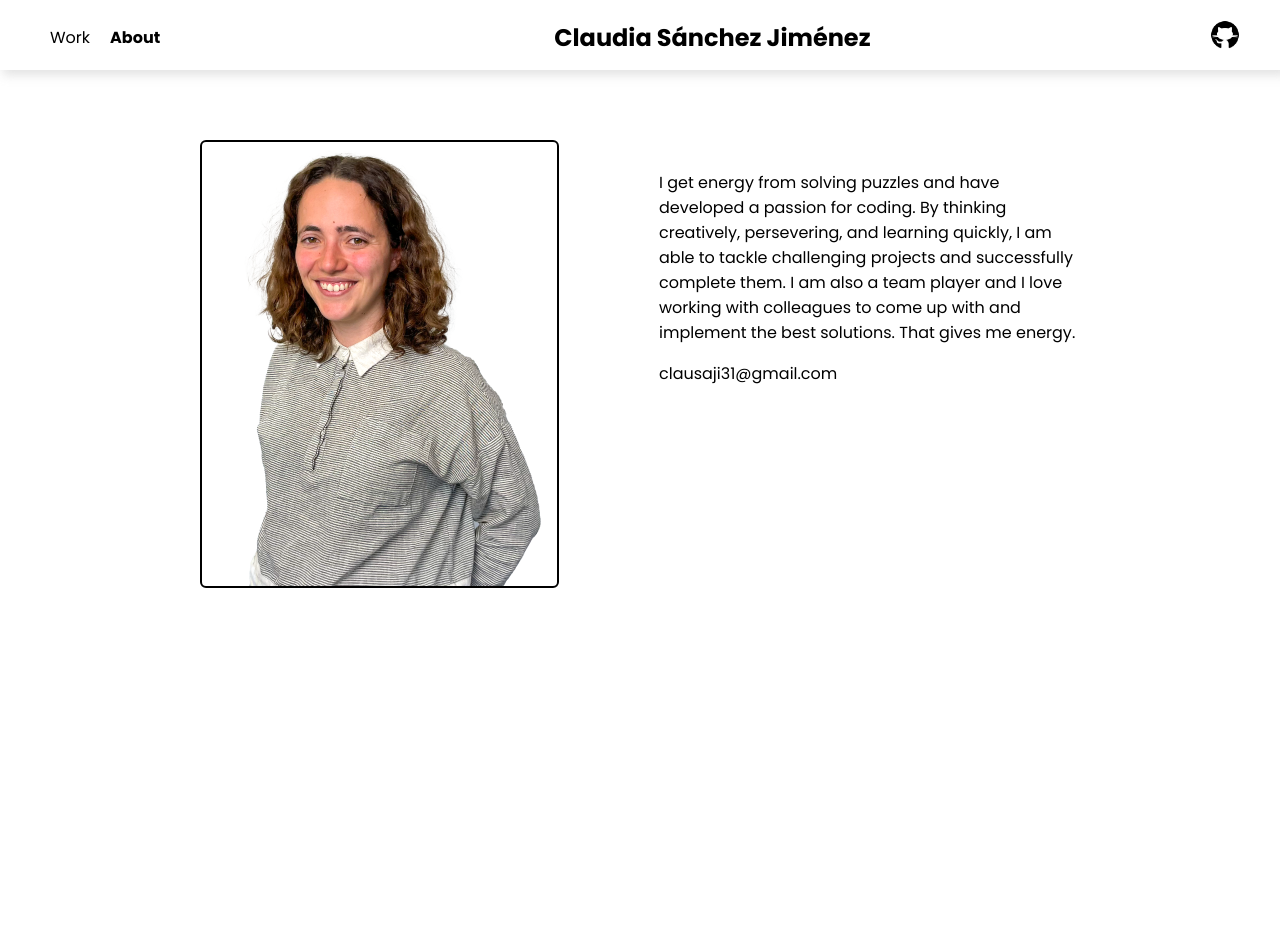
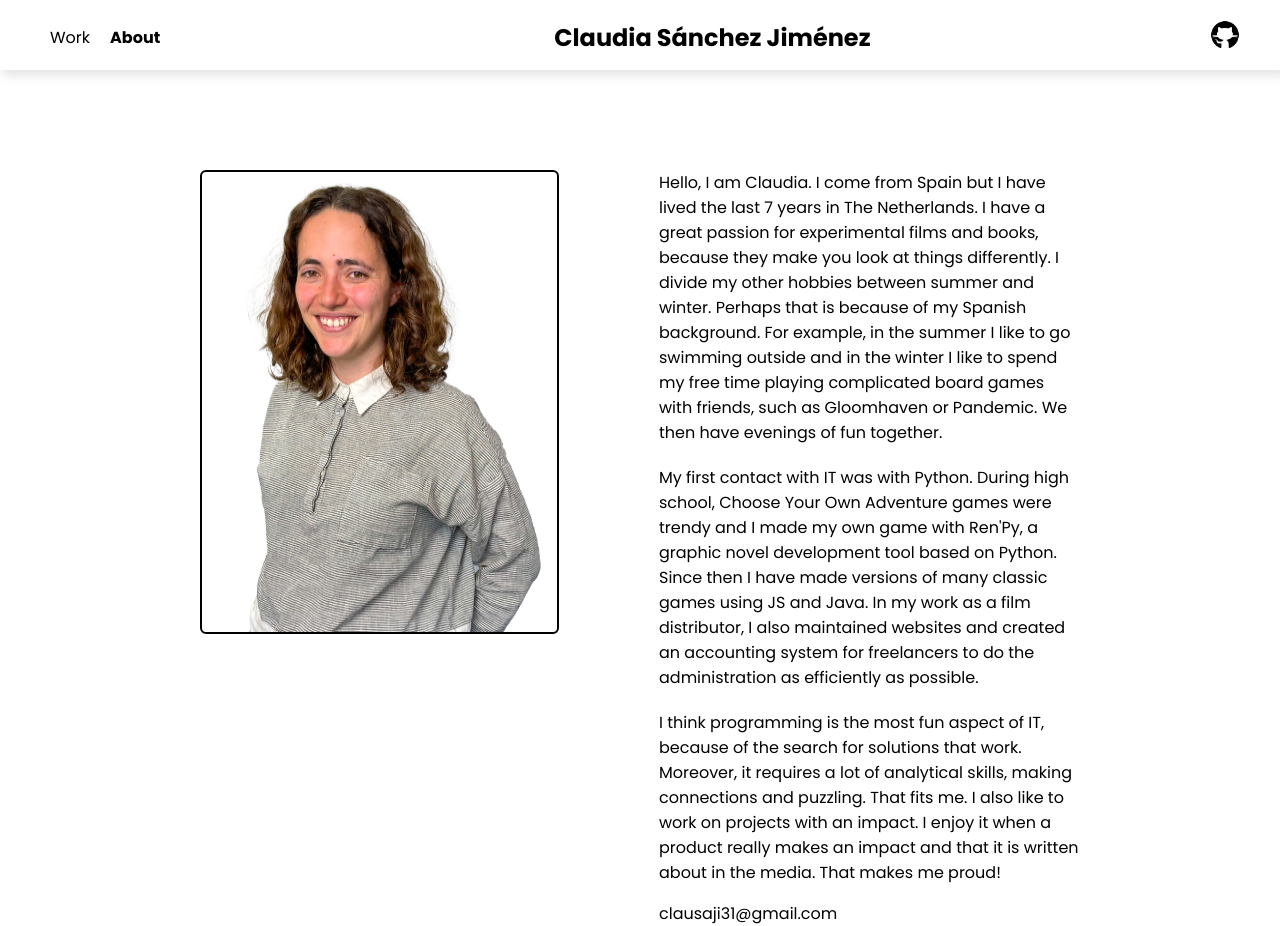
Before and after one commit to klaw94/portfolio, a React (Vite) app: page /about in a window 1280 px wide. Before the commit the page ends 800 px from the top, so only its background shows below. Built offline with nearby package versions, Linux system fonts and the light colour scheme; the HTML template or start-up script is replaced by a standard one.

Commit message:
Wrong data in json

```diff
--- a/index.html
+++ b/index.html
@@ -1,6 +1,7 @@
 <!DOCTYPE html>
 <html lang="en">
   <head>
+    <base href="/" />
     <meta charset="UTF-8" />
     <link rel="icon" type="image/svg+xml" href="/icon.png" />
     <link
--- a/src/components/About.css
+++ b/src/components/About.css
@@ -5,15 +5,20 @@
 
 .aboutPage img {
   margin-left: 200px;
-  margin-top: 70px;
+  margin-top: 100px;
   border: 2px solid black;
   border-radius: 6px;
+  max-height: 460px;
 }
 
 .aboutPage p {
-  margin-top: 100px;
+  margin-top: 20px;
   margin-left: 100px;
   margin-right: 200px;
+}
+
+.pDiv {
+  margin-top: 80px;
 }
 
 .aboutPage span {
--- a/src/components/About.jsx
+++ b/src/components/About.jsx
@@ -6,13 +6,33 @@ export default function About() {
   return (
     <div className="aboutPage">
       <img src={myself} />
-      <div>
+      <div className="pDiv">
         <p>
-          I get energy from solving puzzles and have developed a passion for
-          coding. By thinking creatively, persevering, and learning quickly, I
-          am able to tackle challenging projects and successfully complete them.
-          I am also a team player and I love working with colleagues to come up
-          with and implement the best solutions. That gives me energy.
+          Hello, I am Claudia. I come from Spain but I have lived the last 7
+          years in The Netherlands. I have a great passion for experimental
+          films and books, because they make you look at things differently. I
+          divide my other hobbies between summer and winter. Perhaps that is
+          because of my Spanish background. For example, in the summer I like to
+          go swimming outside and in the winter I like to spend my free time
+          playing complicated board games with friends, such as Gloomhaven or
+          Pandemic. We then have evenings of fun together.
+        </p>
+        <p>
+          My first contact with IT was with Python. During high school, Choose
+          Your Own Adventure games were trendy and I made my own game with
+          Ren'Py, a graphic novel development tool based on Python. Since then I
+          have made versions of many classic games using JS and Java. In my work
+          as a film distributor, I also maintained websites and created an
+          accounting system for freelancers to do the administration as
+          efficiently as possible.
+        </p>
+        <p>
+          I think programming is the most fun aspect of IT, because of the
+          search for solutions that work. Moreover, it requires a lot of
+          analytical skills, making connections and puzzling. That fits me. I
+          also like to work on projects with an impact. I enjoy it when a
+          product really makes an impact and that it is written about in the
+          media. That makes me proud!
         </p>
 
         <span>clausaji31@gmail.com</span>
--- a/src/components/ProjectPage.css
+++ b/src/components/ProjectPage.css
@@ -24,7 +24,8 @@
   text-align: left;
   margin-left: 120px;
   display: flex;
-  margin-top: 40px;
+  margin-top: 10px;
+  margin-bottom: 20px;
   flex-direction: column;
 }
 
--- a/src/data/ProjectData.jsx
+++ b/src/data/ProjectData.jsx
@@ -3,7 +3,7 @@ const projects = [
     title: "Netflix Clone",
     photo: "netflix-clone.png",
     description:
-      " Last Christmas I worked on a clone of Netflix. It was my first full-stack multi-language application. I made a front end in React, Javascript, HTML and CSS and I added an api in Java with Spring Boot. The api connects the front end with a database in PostgreSQL. The application also consumes the TMDB api, which gives access to a chuge catalogue of films. I use this catalogue to display the films in the front end and store in my own database your film preferences (liked films, loved films, your watchlist...). The page also includes a search function and a basic algorithm that places users' favorite genres on top of the website. \n This project helped me better understand the structures of apis and allowed me to really work in my CSS skills. It was nice to have a design that I could copy. It was a challenge to learn new structures and effects. ",
+      " Last Christmas I worked on a clone of Netflix. It was my first full-stack multi-language application. I made a front end in React, Javascript, HTML and CSS and I added an api in Java with Spring Boot. The api connects the front end with a database in PostgreSQL. The application also consumes the TMDB api, which gives access to a huge catalogue of films. I use this catalogue to display the films in the front end and store in my own database your film preferences (liked films, loved films, your watchlist...). The page also includes a search function and a basic algorithm that places users' favorite genres on top of the website. \n This project helped me better understand the structures of apis and allowed me to really work in my CSS skills. It was nice to have a design that I could copy. It was a challenge to learn new structures and effects. ",
     link: "https://netflixclone-57465.web.app/",
     githubRepo: [
       "https://github.com/klaw94/netflixapi",
@@ -24,7 +24,8 @@ const projects = [
     title: "IT Landscape App",
     photo: "itlandschap.png",
     description:
-      "This is an application developed by Qquest with the goal of mapping the company's IT landscape in an easy way. The application was developed using React and Java Spring Boot and with a PostgreSQL database. My tasks consist of adding functionalities to both the front-end and the back-end. Examples of this include a secure authorization system for the back-end or basic functionality in the front-end, such as adding tasks to different apps or an administrator panel where applications can be added or updated. By contributing to this application, I have been able to achieve a steep learning curve about the structure of APIs and web applications.",
+      "This is an application developed by Qquest with the goal of mapping the company's IT landscape. The application was developed using React, Java Spring Boot and with a PostgreSQL database. My tasks consisted of adding functionalities to both the front-end and the back-end. Examples of this include a secure authorization system for the back-end or developing different panels to associate tasks to different apps or updating the apps'information." +
+      " I am especially proud of the api, for which I was responsible. It was a more complex api than I was used to, because it included a big database, with very different relationships between tables. I learned a lot about data models and structures and how can you better organise your tables, in order to get data more efficiently.",
     link: "",
     githubRepo: ["https://gitlab.com/Reinaldinus/it-plaat-app"],
     languages: [
@@ -42,7 +43,7 @@ const projects = [
     title: "Pandemic",
     photo: "pandemic.png",
     description:
-      "The project where I am working on currently. It is an online version of the game Pandemic, where 4 players have to move through a world, collecting cubes. I am making it with React and Javascript.",
+      "I am currtently working on this virtual version of the boardgame Pandemic. In this game 4 players have to move through a world map, cleaning cubes. I am making it with React and Javascript. I really like boardgames, so it is a very entertaining project, and it also helps me understand React better. The game has many rules and a strict playing order. Because of that, I have to pay extra attention to React's rerendering patterns.",
     link: "",
     githubRepo: ["https://github.com/klaw94/pandemic"],
     languages: ["Javascript", "React"],
@@ -70,7 +71,7 @@ const projects = [
     photo: "frog.png",
     description:
       "Game made in Vanilla Javascript. A frog has to cross the road avoiding the cars and cross the river jumping from log to log.",
-    link: "https://blackjackjs-799a0.web.app/",
+    link: "https://frog-6daaa.web.app/index.html",
     githubRepo: ["https://github.com/klaw94/froggame"],
     languages: ["Javascript", "Firebase"],
   },
```
Also changed, not shown: firebase.json.
